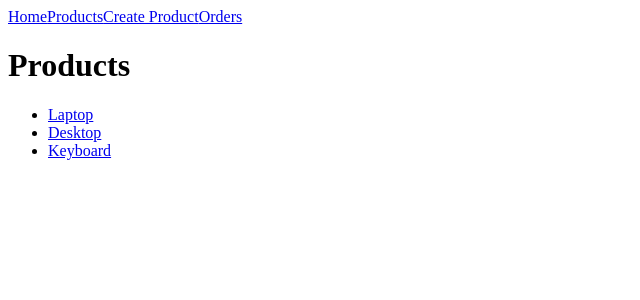
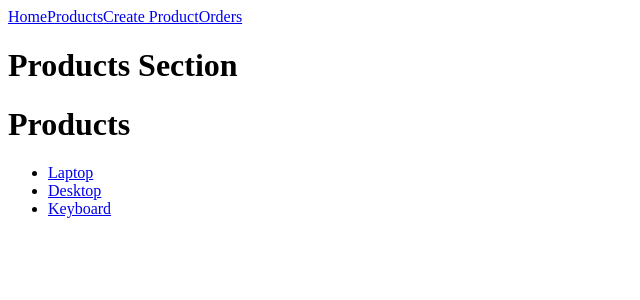
Before and after one commit to ankurnecessary/react-router-learning, a React (Vite) app in the folder lesson2/part2/project/react-router-learning/: page /products in a window 1280 px wide. Shown: the top 300 px of the page, without its empty margins (0-640 px from the left). Built offline with nearby package versions, Linux system fonts and the light colour scheme.

Commit message:
[lesson4][part1] Add ProductsLayout and it's nested routes

```diff
--- a/lesson2/part2/project/react-router-learning/src/App.tsx
+++ b/lesson2/part2/project/react-router-learning/src/App.tsx
@@ -9,15 +9,18 @@ import ProductDetails from "./pages/ProductDetails";
 import OrderItem from "./pages/OrderItem";
 import OfferDetails from "./pages/OfferDetails";
 import FileViewer from "./pages/FileViewer";
+import ProductsLayout from "./pages/ProductsLayout";
 
 function App() {
   return (
     <Routes>
       <Route path="/" element={<PageTemplate />}>
         <Route index element={<Home />} />
-        <Route path="products" element={<Products />} />
-        <Route path="products/new" element={<CreateProduct />} />
-        <Route path="products/:productId" element={<ProductDetails />} />
+        <Route path="products" element={<ProductsLayout />}>
+          <Route index element={<Products />} />
+          <Route path="new" element={<CreateProduct />} />
+          <Route path=":productId" element={<ProductDetails />} />
+        </Route>
         <Route path="orders" element={<Orders />} />
         <Route path="orders/:orderId/items/:itemId" element={<OrderItem />} />
         <Route path="offers/:offerId?" element={<OfferDetails />} />
--- /dev/null
+++ b/lesson2/part2/project/react-router-learning/src/pages/ProductsLayout.tsx
@@ -0,0 +1,12 @@
+import { Outlet } from "react-router";
+
+const ProductsLayout = () => {
+  return (
+    <div>
+      <h1>Products Section</h1>
+      <Outlet />
+    </div>
+  );
+};
+
+export default ProductsLayout;
```
